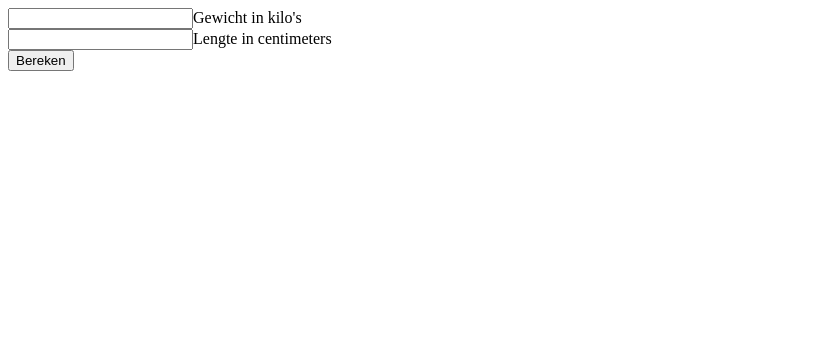
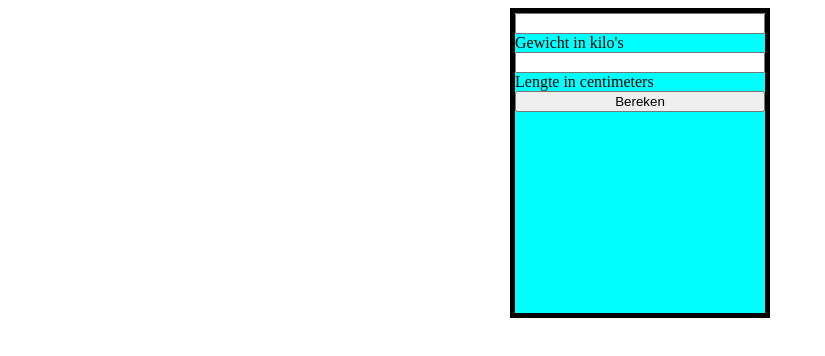
Before and after one commit to Esther2504/BMICalculator, a plain HTML site: page index.html in a window 1280 px wide. Shown: the whole page, without its empty margins (0-825 px from the left). Drawn offline with Linux system fonts and the light colour scheme.

Commit message:
eerste styling

```diff
--- a/index.html
+++ b/index.html
@@ -5,13 +5,16 @@
     <meta http-equiv="X-UA-Compatible" content="IE=edge">
     <meta name="viewport" content="width=device-width, initial-scale=1.0">
     <title>Document</title>
+    <link rel="stylesheet" href="style.css">
     <script src="script.js"></script>
 </head>
 <body>
+    <div id="container">
     <input type="numbers" id="weight">Gewicht in kilo's</input><br>
 <input type="numbers" id="height">Lengte in centimeters</input><br>
 <button onclick="calculateBMI()">Bereken</button>
+<div id="bmi"></div>
+</div>
 
-<div id="bmi"></div>
 </body>
 </html>
--- /dev/null
+++ b/style.css
@@ -0,0 +1,9 @@
+#container {
+    width: 250px;
+    height: 300px;
+    background-color: aqua;
+    display: flex;
+    flex-direction: column;
+    border: 5px solid black;
+    margin: 0 auto;
+}
```
